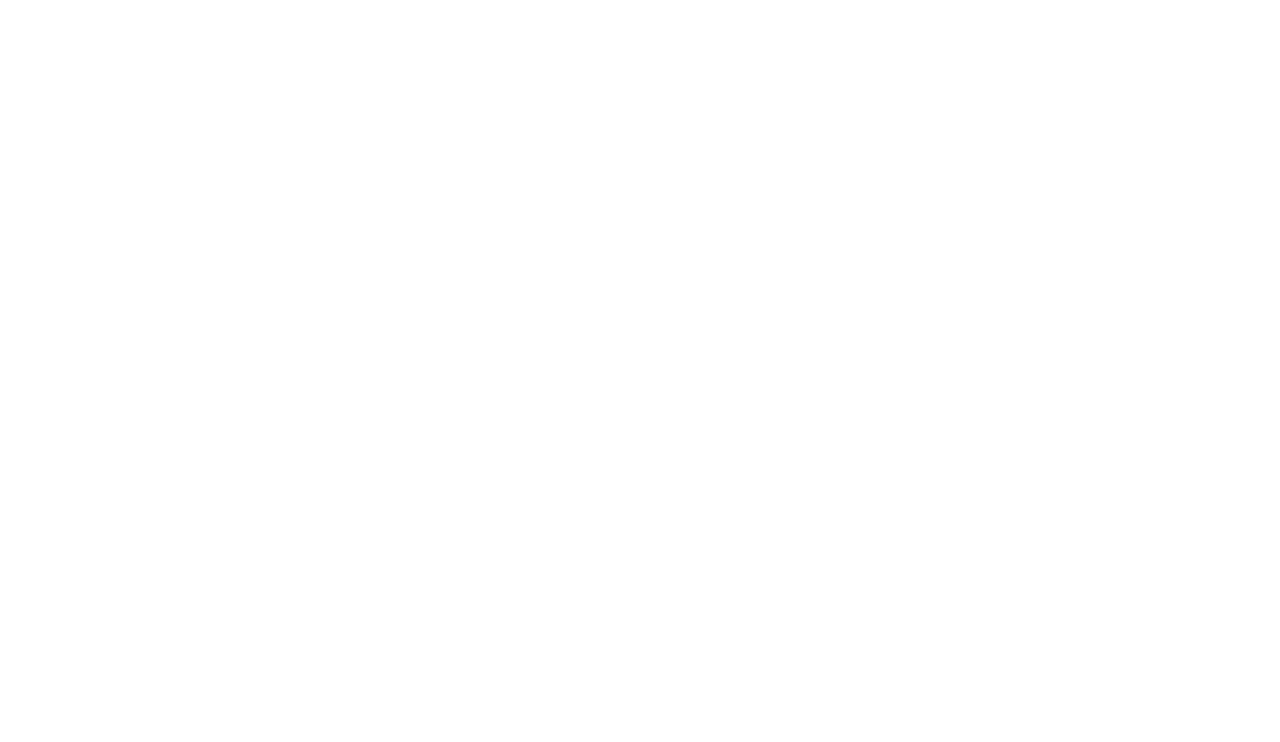
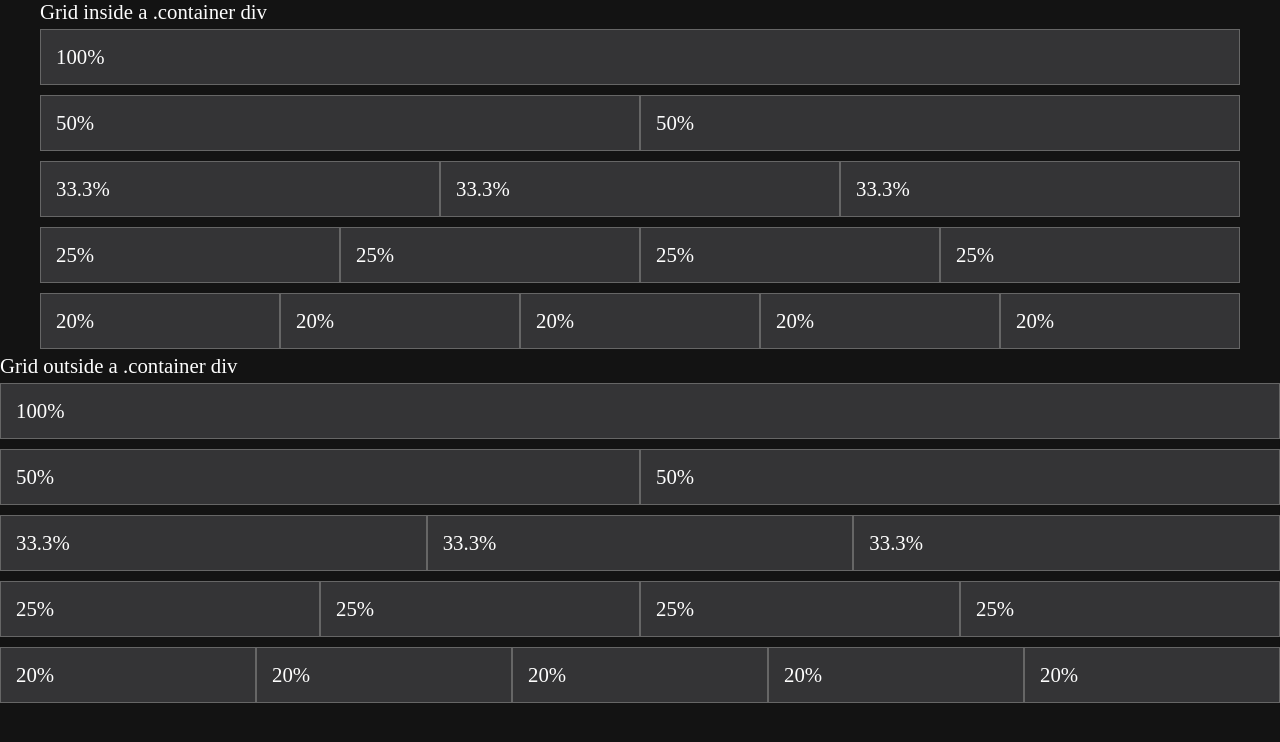
Before and after one commit to JonathanBrickwell/StartingProject_Template, a plain HTML site: page index.html in a window 1280 px wide. Drawn offline with Linux system fonts and the light colour scheme.

Commit message:
#7 - Add: Flexbox grid added

```diff
--- a/assets/scss/abstracts/_variables.scss
+++ b/assets/scss/abstracts/_variables.scss
@@ -0,0 +1,5 @@
+// Background Color Schemes
+$bodyBackground: #131313;
+
+// Text Color Schemes
+$lightTextColor: #fefefe;
--- a/assets/scss/layout/_grid.scss
+++ b/assets/scss/layout/_grid.scss
@@ -0,0 +1,29 @@
+.container {
+    max-width: 1200px;
+    margin: 0 auto;
+}
+
+.row {
+    display: flex;
+    flex-direction: row;
+    flex-wrap: wrap;
+}
+
+.column {
+    flex-basis: 100%;
+    padding: 15px;
+    border: 1px solid #666;
+    margin: 5px 0;
+    background: #343436;
+}
+
+section {
+    display: flex;
+    flex-direction: row;
+    flex-wrap: wrap;
+}
+
+article,
+aside {
+    flex-basis: 100%;
+}
--- a/assets/scss/layout/_responsive.scss
+++ b/assets/scss/layout/_responsive.scss
@@ -0,0 +1,26 @@
+@media screen and (min-width: 800px) {
+
+    .column {
+      flex: 1;
+    }
+
+    ._25 {
+        flex: 2.5;
+    }
+
+    ._55 {
+        flex: 5.5;
+    }
+
+    ._20 {
+        flex: 2;
+    }
+
+    aside {
+        flex: 2.5;
+    }
+
+    article {
+        flex: 7.5;
+    }
+  }
--- /dev/null
+++ b/assets/scss/main.scss
@@ -0,0 +1,11 @@
+@import 'abstracts/variables';
+
+@import 'base/reset';
+@import 'base/typography';
+
+@import 'components/buttons';
+
+@import 'layout/grid';
+@import 'layout/responsive';
+
+@import 'pages/homepage';
--- a/assets/scss/pages/_homepage.scss
+++ b/assets/scss/pages/_homepage.scss
@@ -0,0 +1,11 @@
+@import '../abstracts/variables';
+
+body, html {
+    height: 100%;
+}
+
+body {
+    font-size: 1.3em;
+    color: $lightTextColor;
+    background: $bodyBackground;
+}
--- a/index.html
+++ b/index.html
@@ -3,7 +3,7 @@
 <head>
     <meta charset="UTF-8">
     <meta name="viewport" content="width=device-width, initial-scale=1.0">
-    <title>Starter HTML/SCSS Web Template</title>
+    <title>Starter HTML/SCSS Lightweight Template</title>
 
     <!-- Style -->
     <link rel="stylesheet" href="assets/css/main.css">
@@ -22,32 +22,97 @@
 
      <!-- Twitter Meta Tags -->
      <meta name="twitter:title" content="">
-     <meta name="twitter:description" content="Official web place for a symphonic death metal band Omramøryth. Debut EP ø coming December 2020!">
+     <meta name="twitter:description" content="">
      <meta name="twitter:image" content="https://domain.com/assets/img/meta-img/meta-img.jpg">
      <meta name="twitter:card" content="summary_large_image">
 
      <!-- Favicon -->
-     <link rel="apple-touch-icon" sizes="57x57" href="assets/img/favicon/apple-icon-57x57.png">
-     <link rel="apple-touch-icon" sizes="60x60" href="assets/img/favicon/apple-icon-60x60.png">
-     <link rel="apple-touch-icon" sizes="72x72" href="assets/img/favicon/apple-icon-72x72.png">
-     <link rel="apple-touch-icon" sizes="76x76" href="assets/img/favicon/apple-icon-76x76.png">
-     <link rel="apple-touch-icon" sizes="114x114" href="assets/img/favicon/apple-icon-114x114.png">
-     <link rel="apple-touch-icon" sizes="120x120" href="assets/img/favicon/apple-icon-120x120.png">
-     <link rel="apple-touch-icon" sizes="144x144" href="assets/img/favicon/apple-icon-144x144.png">
-     <link rel="apple-touch-icon" sizes="152x152" href="assets/img/favicon/apple-icon-152x152.png">
-     <link rel="apple-touch-icon" sizes="180x180" href="assets/img/favicon/apple-icon-180x180.png">
-     <link rel="icon" type="image/png" sizes="192x192"  href="assets/img/favicon/android-icon-192x192.png">
-     <link rel="icon" type="image/png" sizes="32x32" href="assets/img/favicon/favicon-32x32.png">
-     <link rel="icon" type="image/png" sizes="96x96" href="assets/img/favicon/favicon-96x96.png">
-     <link rel="icon" type="image/png" sizes="16x16" href="assets/img/favicon/favicon-16x16.png">
-     <link rel="manifest" href="assets/img/favicon/manifest.json">
+     <link rel="apple-touch-icon" sizes="57x57" href="assets/img/favicon/">
+     <link rel="apple-touch-icon" sizes="60x60" href="assets/img/favicon/">
+     <link rel="apple-touch-icon" sizes="72x72" href="assets/img/favicon/">
+     <link rel="apple-touch-icon" sizes="76x76" href="assets/img/favicon/">
+     <link rel="apple-touch-icon" sizes="114x114" href="assets/img/favicon/">
+     <link rel="apple-touch-icon" sizes="120x120" href="assets/img/favicon/">
+     <link rel="apple-touch-icon" sizes="144x144" href="assets/img/favicon/">
+     <link rel="apple-touch-icon" sizes="152x152" href="assets/img/favicon/">
+     <link rel="apple-touch-icon" sizes="180x180" href="assets/img/favicon/">
+     <link rel="icon" type="image/png" sizes="192x192"  href="assets/img/favicon/">
+     <link rel="icon" type="image/png" sizes="32x32" href="assets/img/favicon/">
+     <link rel="icon" type="image/png" sizes="96x96" href="assets/img/favicon/">
+     <link rel="icon" type="image/png" sizes="16x16" href="assets/img/favicon/">
+     <link rel="manifest" href="assets/img/favicon/">
      <meta name="msapplication-TileColor" content="#ffffff">
-     <meta name="msapplication-TileImage" content="assets/img/favicon/ms-icon-144x144.png">
+     <meta name="msapplication-TileImage" content="assets/img/favicon/">
      <meta name="theme-color" content="#ffffff">
 </head>
 <body>
 
     <main>
+        <div class="container">
+            <h2>Grid inside a .container div</h2>
+
+            <div class="row">
+                <div class="column">100%</div>
+            </div>
+
+            <div class="row">
+                <div class="column">50%</div>
+                <div class="column">50%</div>
+            </div>
+
+            <div class="row">
+                <div class="column">33.3%</div>
+                <div class="column">33.3%</div>
+                <div class="column">33.3%</div>
+            </div>
+
+            <div class="row">
+                <div class="column">25%</div>
+                <div class="column">25%</div>
+                <div class="column">25%</div>
+                <div class="column">25%</div>
+            </div>
+
+            <div class="row">
+                <div class="column">20%</div>
+                <div class="column">20%</div>
+                <div class="column">20%</div>
+                <div class="column">20%</div>
+                <div class="column">20%</div>
+            </div>
+        </div>
+
+        <h2>Grid outside a .container div</h2>
+
+            <div class="row">
+                <div class="column">100%</div>
+            </div>
+
+            <div class="row">
+                <div class="column">50%</div>
+                <div class="column">50%</div>
+            </div>
+
+            <div class="row">
+                <div class="column">33.3%</div>
+                <div class="column">33.3%</div>
+                <div class="column">33.3%</div>
+            </div>
+
+            <div class="row">
+                <div class="column">25%</div>
+                <div class="column">25%</div>
+                <div class="column">25%</div>
+                <div class="column">25%</div>
+            </div>
+
+            <div class="row">
+                <div class="column">20%</div>
+                <div class="column">20%</div>
+                <div class="column">20%</div>
+                <div class="column">20%</div>
+                <div class="column">20%</div>
+            </div>
 
     </main>
 
```
Also changed, not shown: assets/css/main.css.
